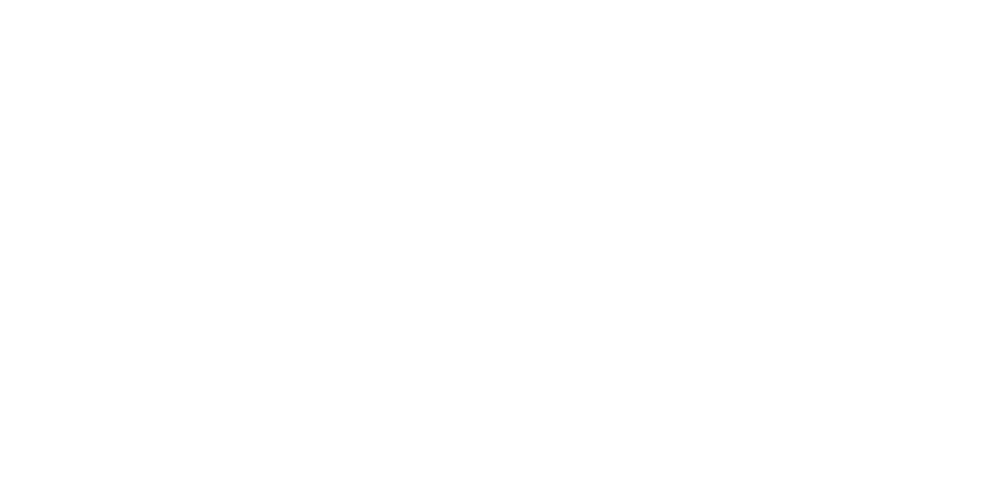
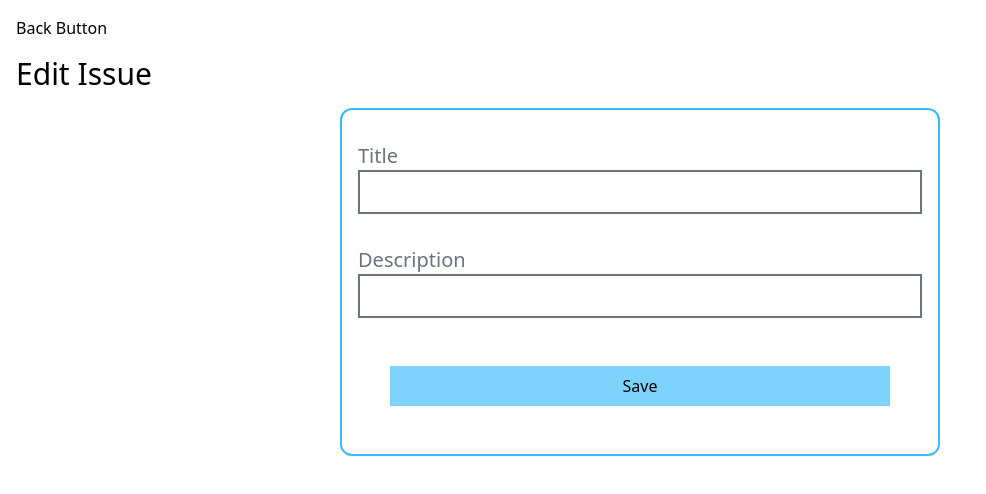
Before and after one commit to domdomm42/ChallengeQ3, a React (Vite) app in the folder frontend/: page /issues/edit/1 in a window 1280 px wide. Before the commit this address had no page. Shown: the top 494 px of the page, without its empty margins (0-986 px from the left). Built offline with nearby package versions, Linux system fonts and the light colour scheme; no server answers.

Commit message:
feat: Created Edit Issue page

```diff
--- a/frontend/src/App.jsx
+++ b/frontend/src/App.jsx
@@ -2,12 +2,14 @@
 import Home from "./pages/Home";
 import CreateIssue from "./pages/CreateIssue";
 import ShowIssue from "./pages/ShowIssue";
+import EditIssue from "./pages/EditIssue";
 const App = () => {
   return (
     <Routes>
       <Route path="/" element={<Home />} />
       <Route path="/issues/create" element={<CreateIssue />} />
       <Route path="/issues/details/:id" element={<ShowIssue />} />
+      <Route path="/issues/edit/:id" element={<EditIssue />} />
     </Routes>
   );
 };
--- /dev/null
+++ b/frontend/src/pages/EditIssue.jsx
@@ -0,0 +1,86 @@
+import { useState, useEffect } from "react";
+import BackButton from "../components/BackButton";
+import axios from "axios";
+import { useNavigate, useParams } from "react-router-dom";
+
+const EditIssue = () => {
+  const [title, setTitle] = useState("");
+  const [description, setDescription] = useState("");
+  const [loading, setLoading] = useState(false);
+  const [fetching, setFetching] = useState(true);
+  const { id } = useParams();
+  const navigate = useNavigate();
+
+  useEffect(() => {
+    axios
+      .get(`http://localhost:5000/issues/${id}`)
+      .then((response) => {
+        setTitle(response.data.title);
+        setDescription(response.data.description);
+        setFetching(false);
+      })
+      .catch((error) => {
+        setFetching(false);
+        alert("An error occurred while fetching the issue details");
+        console.log(error);
+      });
+  }, [id]);
+
+  const handleSaveIssue = () => {
+    const data = {
+      title,
+      description,
+    };
+    setLoading(true);
+    axios
+      .put(`http://localhost:5000/issues/${id}`, data)
+      .then(() => {
+        setLoading(false);
+        navigate("/");
+      })
+      .catch((error) => {
+        setLoading(false);
+        alert("An error occurred while saving the issue");
+        console.log(error);
+      });
+  };
+
+  if (fetching) {
+    return <div>Loading...</div>;
+  }
+
+  return (
+    <div className="p-4">
+      <BackButton />
+      <h1 className="text-3xl my-4">Edit Issue</h1>
+      {loading ? <div>Loading...</div> : ""}
+      <div className="flex flex-col border-2 border-sky-400 rounded-xl w-[600px] p-4 mx-auto">
+        <div className="my-4">
+          <label className="text-xl mr-4 text-gray-500">Title</label>
+          <input
+            type="text"
+            value={title}
+            onChange={(e) => setTitle(e.target.value)}
+            className="border-2 border-gray-500 px-4 py-2 w-full"
+          />
+        </div>
+
+        <div className="my-4">
+          <label className="text-xl mr-4 text-gray-500">Description</label>
+          <input
+            type="text"
+            value={description}
+            onChange={(e) => setDescription(e.target.value)}
+            className="border-2 border-gray-500 px-4 py-2 w-full"
+          />
+        </div>
+
+        <button className="p-2 bg-sky-300 m-8" onClick={handleSaveIssue}>
+          Save
+        </button>
+      </div>
+    </div>
+  );
+};
+
+export default EditIssue;
```
